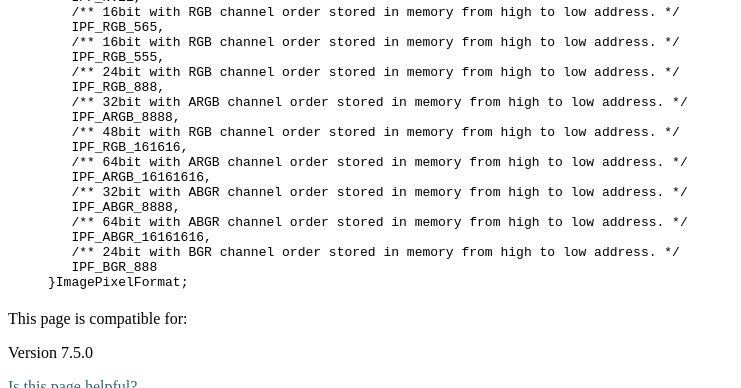
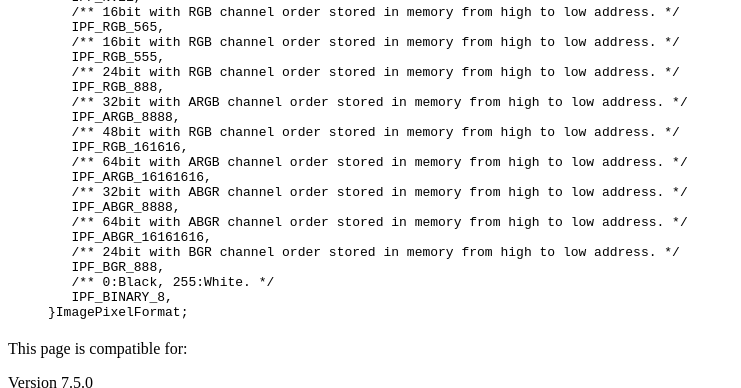
Before and after one commit to dynamsoft-docs/capture-vision-docs, a Jekyll site: the page built from enums/core/image-pixel-format.md, in a window 1280 px wide and 900 px high, scrolled down 1052 px, cut to the strip 0-388 px from the top of the window. Shown: the whole strip, without its empty margins (0-741 px from the left). Built offline with Jekyll 4.4.1, drawn with Linux system fonts in a browser that asks for light colours; our own code applies the rules of GitHub Pages for plain Markdown files.

Commit message:
Update image-pixel-format.md

````diff
--- a/enums/core/image-pixel-format.md
+++ b/enums/core/image-pixel-format.md
@@ -68,7 +68,9 @@ typedef enum ImagePixelFormat
    /** 64bit with ABGR channel order stored in memory from high to low address. */
    IPF_ABGR_16161616,
    /** 24bit with BGR channel order stored in memory from high to low address. */
-   IPF_BGR_888
+   IPF_BGR_888,
+   /** 0:Black, 255:White. */
+   IPF_BINARY_8,
 }ImagePixelFormat;
 ```
 >
````
